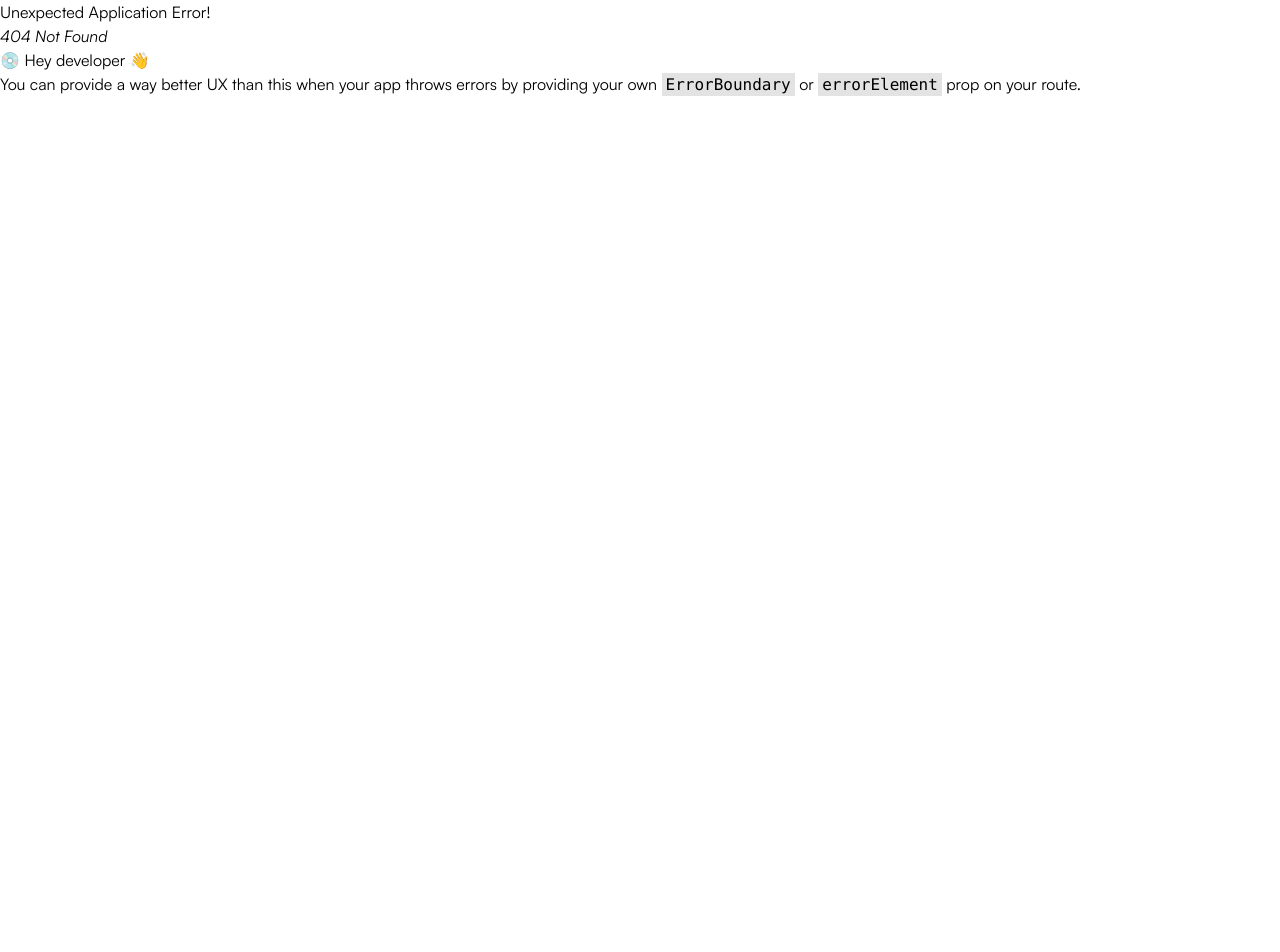
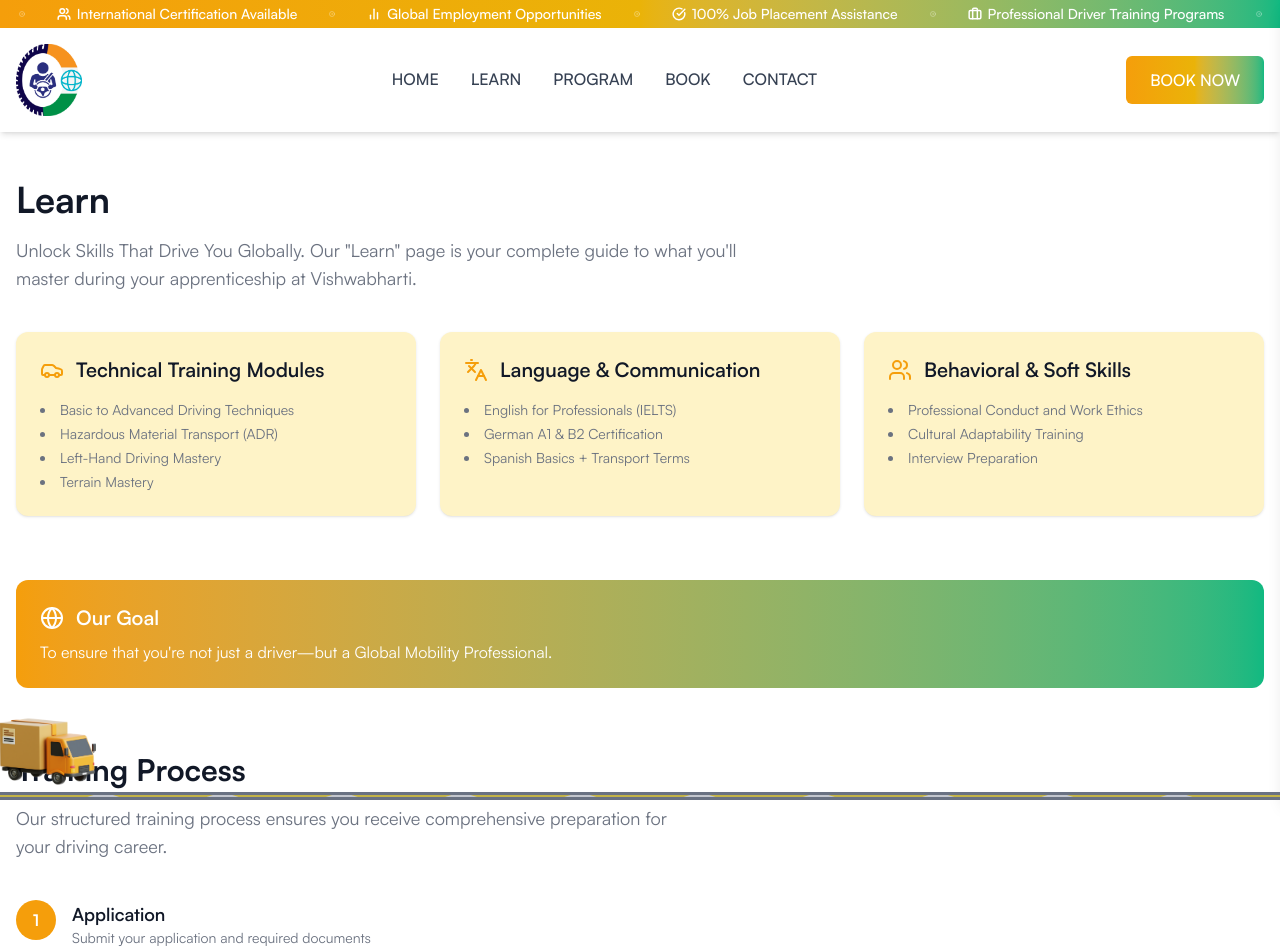
Before and after one commit to rupin-desai/vishwabharti-dev, a React (Vite) app: page /learn in a window 1280 px wide. Before the commit this address had no page. Shown: the top 952 px of the page. Before the commit the page ends 800 px from the top, so only its background shows below. Built offline with nearby package versions, Linux system fonts and the light colour scheme.

Commit message:
Learn page done

```diff
--- a/package.json
+++ b/package.json
@@ -11,7 +11,7 @@
   },
   "dependencies": {
     "@tailwindcss/vite": "^4.1.4",
-    "framer-motion": "^12.9.2",
+    "framer-motion": "^12.19.1",
     "lucide-react": "^0.503.0",
     "react": "^19.0.0",
     "react-countup": "^6.5.3",
--- a/src/App.jsx
+++ b/src/App.jsx
@@ -1,17 +1,27 @@
+// src/App.jsx
 import React from "react";
 import { createBrowserRouter, RouterProvider } from "react-router-dom";
 import Mainlayout from "./layouts/Mainlayout";
+
+// Pages
 import HomePage from "./pages/HomePage";
+import AboutPage from "./pages/AboutPage";
+import BookPage from "./pages/BookPage";
+import ContactPage from "./pages/ContactPage";
+import LearnPage from "./pages/LearnPage";
+import ProgramPage from "./pages/ProgramPage";
 
 const router = createBrowserRouter([
   {
     path: "/",
     element: <Mainlayout />,
     children: [
-      {
-        index: true,
-        element: <HomePage />,
-      },
+      { index: true, element: <HomePage /> },
+      { path: "about", element: <AboutPage /> },
+      { path: "book", element: <BookPage /> },
+      { path: "contact", element: <ContactPage /> },
+      { path: "learn", element: <LearnPage /> },
+      { path: "program", element: <ProgramPage /> },
     ],
   },
 ]);
--- a/src/pages/LearnPage.jsx
+++ b/src/pages/LearnPage.jsx
@@ -1,4 +1,13 @@
-import React from "react";
+import React, { useRef } from "react";
+import { motion, useInView } from "framer-motion";
+import {
+  Car,
+  Languages,
+  Users,
+  Globe,
+  Briefcase,
+  BadgeCheck,
+} from "lucide-react";
 
 const LearnPage = () => {
   const steps = [
@@ -34,51 +43,187 @@ const LearnPage = () => {
     },
   ];
 
+  const sectionRef = useRef(null);
+  const isInView = useInView(sectionRef, { once: true, amount: 0.2 });
+
+  const fadeUp = {
+    hidden: { opacity: 0, transform: "translate3d(0, 20px, 0)" },
+    visible: (i = 0) => ({
+      opacity: 1,
+      transform: "translate3d(0, 0, 0)",
+      transition: {
+        delay: i * 0.1,
+        type: "spring",
+        stiffness: 110,
+        damping: 15,
+      },
+    }),
+  };
+
   return (
-    <div className="container mx-auto px-4 py-8">
-      <h1 className="text-4xl font-bold text-theme-dark mb-8">
-        Learn & Training Process
-      </h1>
-      <p className="text-xl text-theme-neutral mb-12 max-w-3xl">
+    <section ref={sectionRef} className="container mx-auto px-4 py-12">
+      {/* Header */}
+      <motion.div
+        variants={fadeUp}
+        initial="hidden"
+        animate={isInView ? "visible" : "hidden"}
+        custom={0}
+      >
+        <h1 className="text-4xl font-bold text-theme-dark mb-4">Learn</h1>
+        <p className="text-lg text-theme-neutral max-w-3xl mb-10">
+          Unlock Skills That Drive You Globally. Our "Learn" page is your
+          complete guide to what you'll master during your apprenticeship at
+          Vishwabharti.
+        </p>
+      </motion.div>
+
+      {/* 3 Cards */}
+      <div className="grid md:grid-cols-3 gap-6 mb-16">
+        {[
+          {
+            title: "Technical Training Modules",
+            Icon: Car,
+            list: [
+              "Basic to Advanced Driving Techniques",
+              "Hazardous Material Transport (ADR)",
+              "Left-Hand Driving Mastery",
+              "Terrain Mastery",
+            ],
+          },
+          {
+            title: "Language & Communication",
+            Icon: Languages,
+            list: [
+              "English for Professionals (IELTS)",
+              "German A1 & B2 Certification",
+              "Spanish Basics + Transport Terms",
+            ],
+          },
+          {
+            title: "Behavioral & Soft Skills",
+            Icon: Users,
+            list: [
+              "Professional Conduct and Work Ethics",
+              "Cultural Adaptability Training",
+              "Interview Preparation",
+            ],
+          },
+        ].map((item, i) => (
+          <motion.div
+            key={i}
+            variants={fadeUp}
+            initial="hidden"
+            animate={isInView ? "visible" : "hidden"}
+            custom={i + 1}
+            className="bg-theme-light p-6 rounded-xl shadow-sm hover:shadow-md transition-all duration-200"
+          >
+            <div className="flex items-center gap-3 mb-4">
+              <item.Icon className="text-theme-primary" />
+              <h2 className="text-xl font-semibold text-theme-dark">
+                {item.title}
+              </h2>
+            </div>
+            <ul className="list-disc list-inside text-theme-neutral space-y-1 text-sm">
+              {item.list.map((li, idx) => (
+                <li key={idx}>{li}</li>
+              ))}
+            </ul>
+          </motion.div>
+        ))}
+      </div>
+
+      {/* Goal Box */}
+      <motion.div
+        variants={fadeUp}
+        initial="hidden"
+        animate={isInView ? "visible" : "hidden"}
+        custom={4}
+        className="bg-gradient-to-r from-theme-primary to-theme-success text-white p-6 rounded-xl mb-16"
+      >
+        <div className="flex items-center gap-3 mb-2">
+          <Globe className="text-white" />
+          <h3 className="text-xl font-semibold">Our Goal</h3>
+        </div>
+        <p>
+          To ensure that you're not just a driver—but a Global Mobility
+          Professional.
+        </p>
+      </motion.div>
+
+      {/* Training Steps */}
+      <motion.div
+        variants={fadeUp}
+        initial="hidden"
+        animate={isInView ? "visible" : "hidden"}
+        custom={5}
+        className="mb-10"
+      >
+        <h2 className="text-3xl font-bold text-theme-dark mb-4">
+          Training Process
+        </h2>
+        <p className="text-lg text-theme-neutral max-w-2xl mb-8">
           Our structured training process ensures you receive comprehensive
           preparation for your driving career.
         </p>
+      </motion.div>
 
-      <div className="max-w-4xl">
-        {steps.map((item, index) => (
-          <div key={item.step} className="flex mb-8">
-            <div className="flex-shrink-0 w-12 h-12 bg-theme-primary text-white rounded-full flex items-center justify-center font-bold mr-6">
-              {item.step}
+      <div className="space-y-6 max-w-2xl">
+        {steps.map((step, i) => (
+          <motion.div
+            key={step.step}
+            variants={fadeUp}
+            initial="hidden"
+            animate={isInView ? "visible" : "hidden"}
+            custom={6 + i}
+            className="flex items-start gap-4"
+          >
+            <div className="w-10 h-10 bg-theme-primary text-white rounded-full flex items-center justify-center font-bold">
+              {step.step}
             </div>
             <div>
-              <h3 className="text-2xl font-semibold text-theme-dark mb-2">
-                {item.title}
+              <h3 className="text-lg font-semibold text-theme-dark">
+                {step.title}
               </h3>
-              <p className="text-theme-neutral">{item.description}</p>
+              <p className="text-theme-neutral text-sm">{step.description}</p>
             </div>
-          </div>
+          </motion.div>
         ))}
       </div>
 
-      <div className="mt-12 grid md:grid-cols-2 gap-8">
-        <div className="bg-theme-light p-6 rounded-lg">
-          <h2 className="text-2xl font-semibold text-theme-dark mb-4">
-            Program Duration
+      {/* Duration & Certification */}
+      <div className="mt-16 flex flex-col md:flex-row gap-6">
+        {[
+          {
+            title: "Program Duration",
+            desc: "12-week intensive training program",
+            icon: Briefcase,
+          },
+          {
+            title: "Certification",
+            desc: "Industry-recognized certification upon completion",
+            icon: BadgeCheck,
+          },
+        ].map((card, i) => (
+          <motion.div
+            key={i}
+            variants={fadeUp}
+            initial="hidden"
+            animate={isInView ? "visible" : "hidden"}
+            custom={12 + i}
+            whileHover={{ scale: 1.02 }}
+            className="flex-1 bg-yellow-100 border border-yellow-200 p-6 rounded-xl flex items-start gap-4 hover:border-yellow-400 transition"
+          >
+            <card.icon className="text-yellow-700 mt-1" size={26} />
+            <div>
+              <h2 className="text-lg font-semibold text-yellow-900 mb-1">
+                {card.title}
               </h2>
-          <p className="text-theme-neutral">
-            12-week intensive training program
-          </p>
+              <p className="text-yellow-800 text-sm">{card.desc}</p>
             </div>
-        <div className="bg-theme-light p-6 rounded-lg">
-          <h2 className="text-2xl font-semibold text-theme-dark mb-4">
-            Certification
-          </h2>
-          <p className="text-theme-neutral">
-            Industry-recognized certification upon completion
-          </p>
+          </motion.div>
+        ))}
       </div>
-      </div>
-    </div>
+    </section>
   );
 };
 
--- a/src/ui/Menu/Navbar.jsx
+++ b/src/ui/Menu/Navbar.jsx
@@ -176,7 +176,7 @@ const Navbar = () => {
               onMouseEnter={() => setHoveredItem("learn")}
               onMouseLeave={() => setHoveredItem(null)}
             >
-              <a href="#" className="font-medium uppercase">
+              <a href="/learn" className="font-medium uppercase">
                 Learn
               </a>
               <span
@@ -195,7 +195,7 @@ const Navbar = () => {
               onMouseEnter={() => setHoveredItem("program")}
               onMouseLeave={() => setHoveredItem(null)}
             >
-              <a href="#" className="font-medium uppercase">
+              <a href="/program" className="font-medium uppercase">
                 Program
               </a>
               <span
@@ -214,7 +214,7 @@ const Navbar = () => {
               onMouseEnter={() => setHoveredItem("book")}
               onMouseLeave={() => setHoveredItem(null)}
             >
-              <a href="#" className="font-medium uppercase">
+              <a href="/book" className="font-medium uppercase">
                 Book
               </a>
               <span
@@ -232,7 +232,7 @@ const Navbar = () => {
               onMouseEnter={() => setHoveredItem("contact")}
               onMouseLeave={() => setHoveredItem(null)}
             >
-              <a href="#" className="font-medium uppercase">
+              <a href="/contact" className="font-medium uppercase">
                 Contact
               </a>
               <span
```
Also changed, not shown: 1 other file (tests, documents, lock files or other folders). Lines whose indentation alone changed are shown as unchanged.
